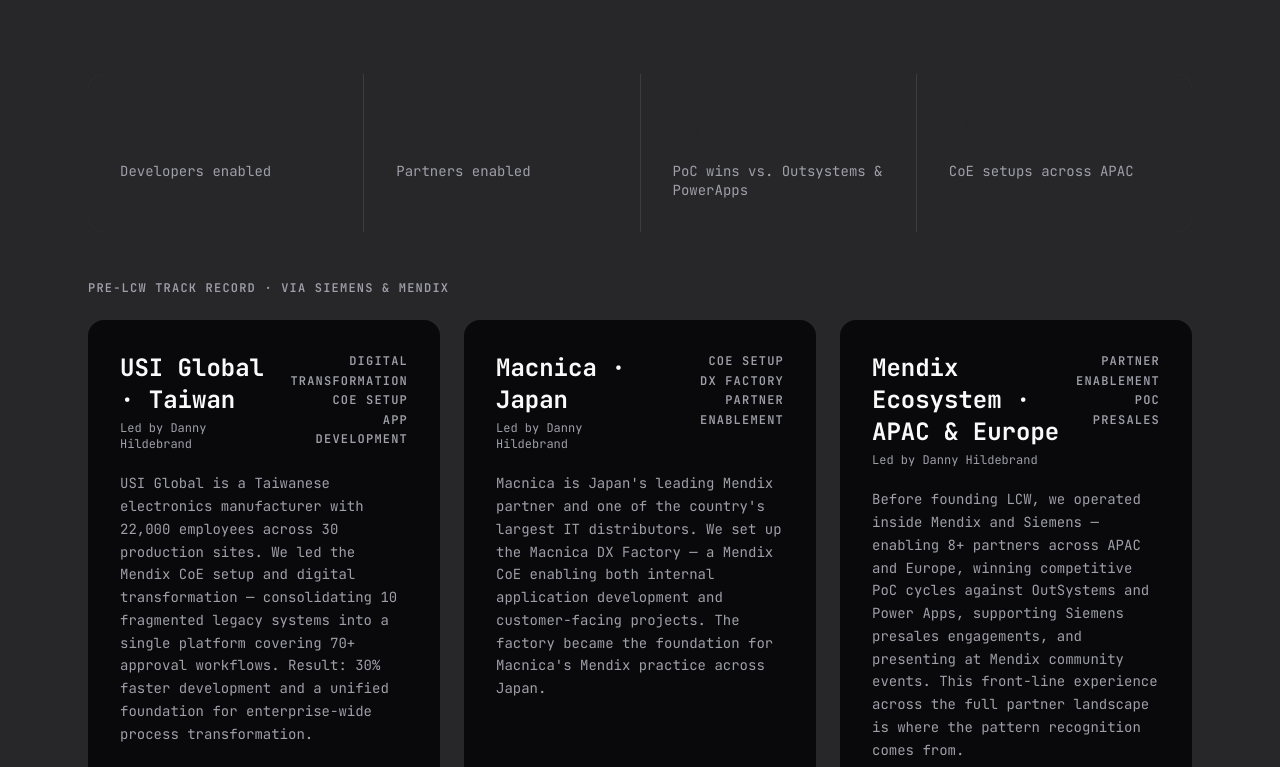
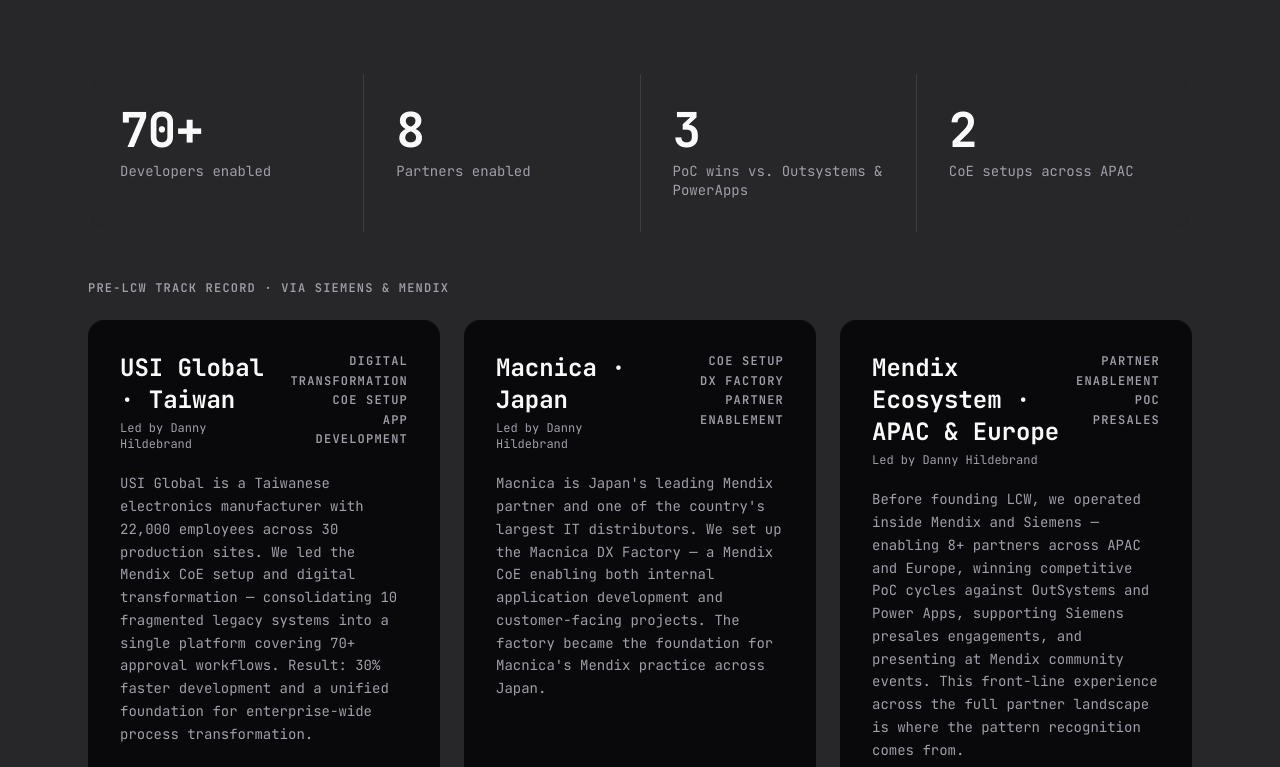
Before and after one commit to lowcodeworks-dev/lcw-website, a Next.js app: page /en in a window 1280 px wide. Shown: the part 1840-2607 px from the top of the page. Built offline with nearby package versions, Linux system fonts and the light colour scheme.

Commit message:
fix: restore stat/index number contrast broken by Zinc accent token
text-accent on bg-card/bg-muted was near-invisible in dark mode since
Zinc's --accent is a neutral tone, not the old brand orange.

```diff
--- a/components/sections/services.tsx
+++ b/components/sections/services.tsx
@@ -47,7 +47,7 @@
               transition={{ duration: 0.5, delay: i * 0.1 }}
               className="border border-background/10 rounded-2xl p-8 flex flex-col gap-4 hover:bg-background/5 transition-colors"
             >
-              <span className="text-4xl font-bold text-accent/40 select-none">0{i + 1}</span>
+              <span className="text-4xl font-bold text-background/30 select-none">0{i + 1}</span>
               <h3 className="text-xl font-bold text-background">{layer.title}</h3>
               <p className="text-background/60 leading-relaxed text-sm">{layer.desc}</p>
             </motion.div>
--- a/components/sections/social-proof.tsx
+++ b/components/sections/social-proof.tsx
@@ -93,7 +93,7 @@
               transition={{ duration: 0.5, delay: i * 0.08 }}
               className="bg-muted p-8 flex flex-col gap-2"
             >
-              <span className="text-5xl font-bold text-accent tracking-tight">
+              <span className="text-5xl font-bold text-foreground tracking-tight">
                 <AnimatedNumber value={number} />
               </span>
               <span className="text-sm text-muted-foreground leading-snug">
```
